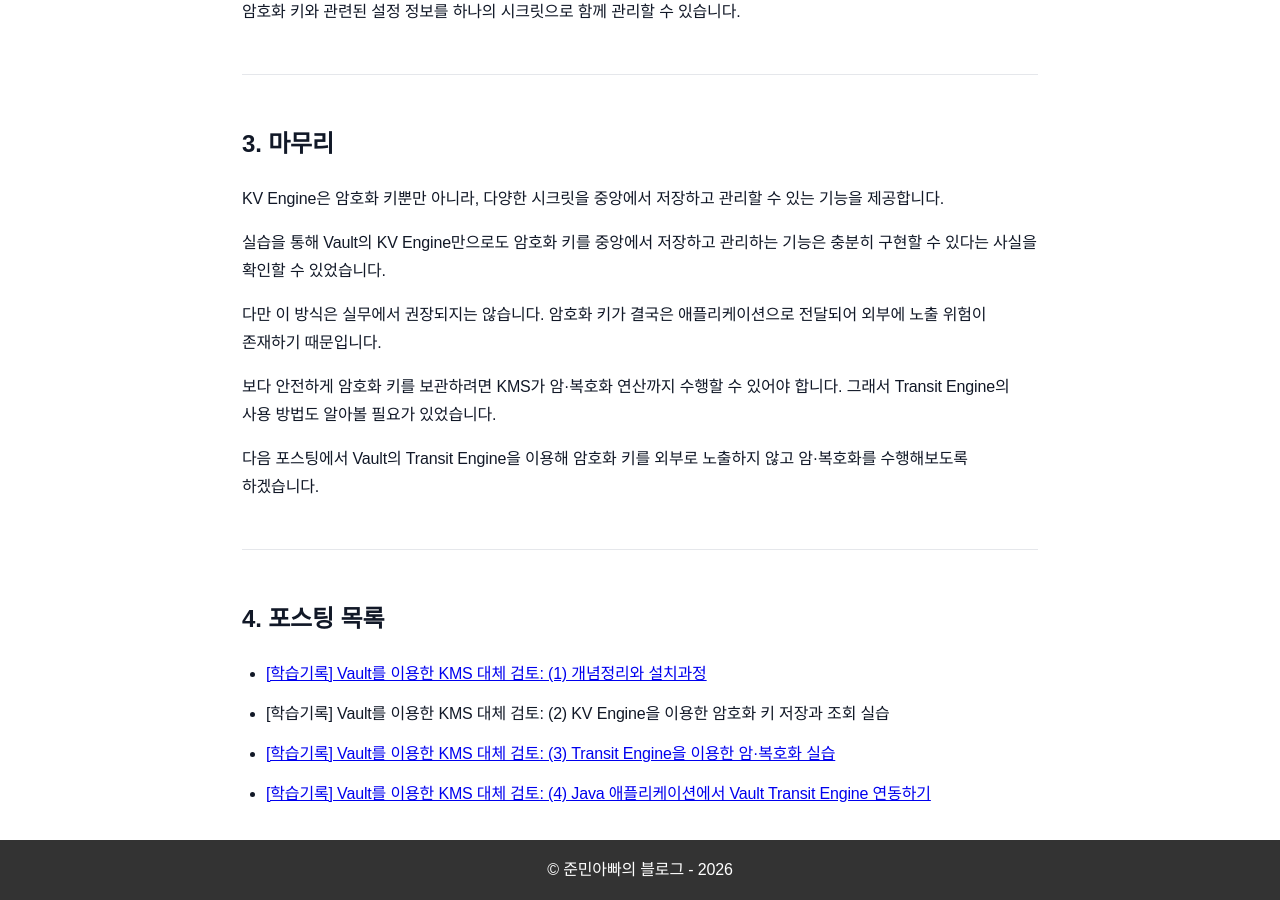
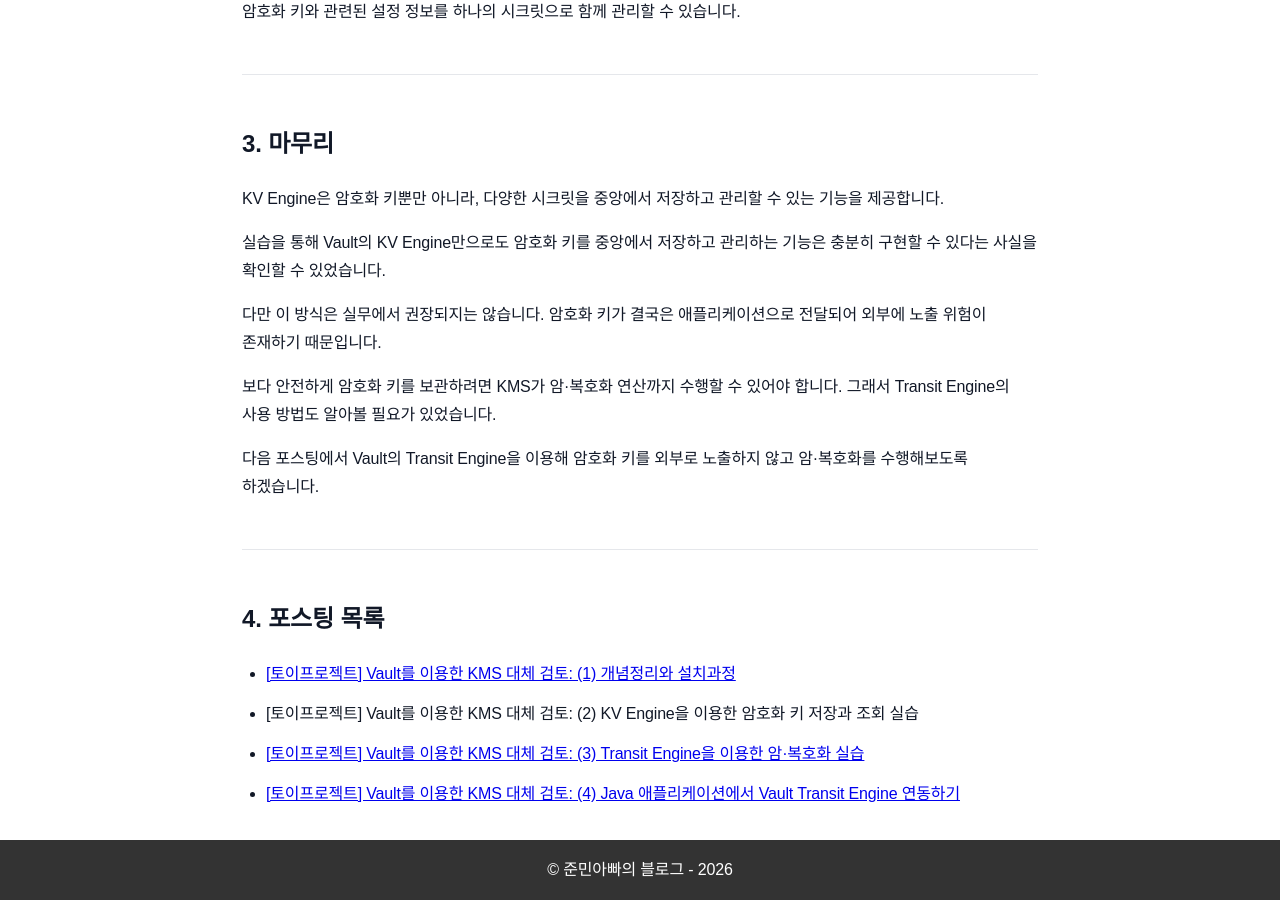
Before and after one commit to sanghoon-lee/sanghoon-lee.github.io, a Jekyll site: the page built from _posts/2026-06-21-vault1-1-rewriting.md, in a window 1280 px wide and 900 px high, scrolled down 4902 px. Built offline with Jekyll 4.4.1, drawn with Linux system fonts in a browser that asks for light colours; nearby versions of some CDN libraries; comment, search, counter and statistics services are not loaded; some of the changed text lies outside the part shown.

```diff
--- a/_posts/2026-06-21-vault1-1-rewriting.md
+++ b/_posts/2026-06-21-vault1-1-rewriting.md
@@ -1,10 +1,10 @@
 ---
 layout: post
-title: "[학습기록] Vault를 이용한 KMS 대체 검토: (2) KV Engine을 이용한 암호화 키 저장과 조회 실습"
+title: "[토이프로젝트] Vault를 이용한 KMS 대체 검토: (2) KV Engine을 이용한 암호화 키 저장과 조회 실습"
 date: 2026-04-10
 description: HashiCorp Vault의 KV Engine에 대한 개념을 공부하고, 이를 이용해서 암호화 키 저장과 조회 실습하는 과정을 정리한 글입니다. 원래 포스팅했던 내용을 나중에 리라이팅하면서 추가되었습니다.
 image: /assets/images/hashicorp.jpg
-categories: 학습기록
+categories: 토이프로젝트
 tags:
   - Vault
   - HashiCorp
@@ -202,7 +202,7 @@ KV Engine은 암호화 키뿐만 아니라, 다양한 시크릿을 중앙에서
 
 ## 4. 포스팅 목록
 
-* [[학습기록] Vault를 이용한 KMS 대체 검토: (1) 개념정리와 설치과정](https://sanghoon-lee.github.io/2026/04/09/vault/)
-* [학습기록] Vault를 이용한 KMS 대체 검토: (2) KV Engine을 이용한 암호화 키 저장과 조회 실습
-* [[학습기록] Vault를 이용한 KMS 대체 검토: (3) Transit Engine을 이용한 암·복호화 실습](https://sanghoon-lee.github.io/2026/04/11/vault2/)
-* [[학습기록] Vault를 이용한 KMS 대체 검토: (4) Java 애플리케이션에서 Vault Transit Engine 연동하기](https://sanghoon-lee.github.io/2026/04/18/vault3/)
+* [[토이프로젝트] Vault를 이용한 KMS 대체 검토: (1) 개념정리와 설치과정](https://sanghoon-lee.github.io/2026/04/09/vault/)
+* [토이프로젝트] Vault를 이용한 KMS 대체 검토: (2) KV Engine을 이용한 암호화 키 저장과 조회 실습
+* [[토이프로젝트] Vault를 이용한 KMS 대체 검토: (3) Transit Engine을 이용한 암·복호화 실습](https://sanghoon-lee.github.io/2026/04/11/vault2/)
+* [[토이프로젝트] Vault를 이용한 KMS 대체 검토: (4) Java 애플리케이션에서 Vault Transit Engine 연동하기](https://sanghoon-lee.github.io/2026/04/18/vault3/)
```
Also changed, not shown: _posts/2026-04-09-vault.md (+6 -6 lines), _posts/2026-04-11-vault2.md (+6 -6 lines), _posts/2026-04-18-vault3.md (+6 -6 lines), _posts/2026-05-15-vault-test.md (+4 -4 lines), _posts/2026-06-26-vault-ha.md (+4 -4 lines).
